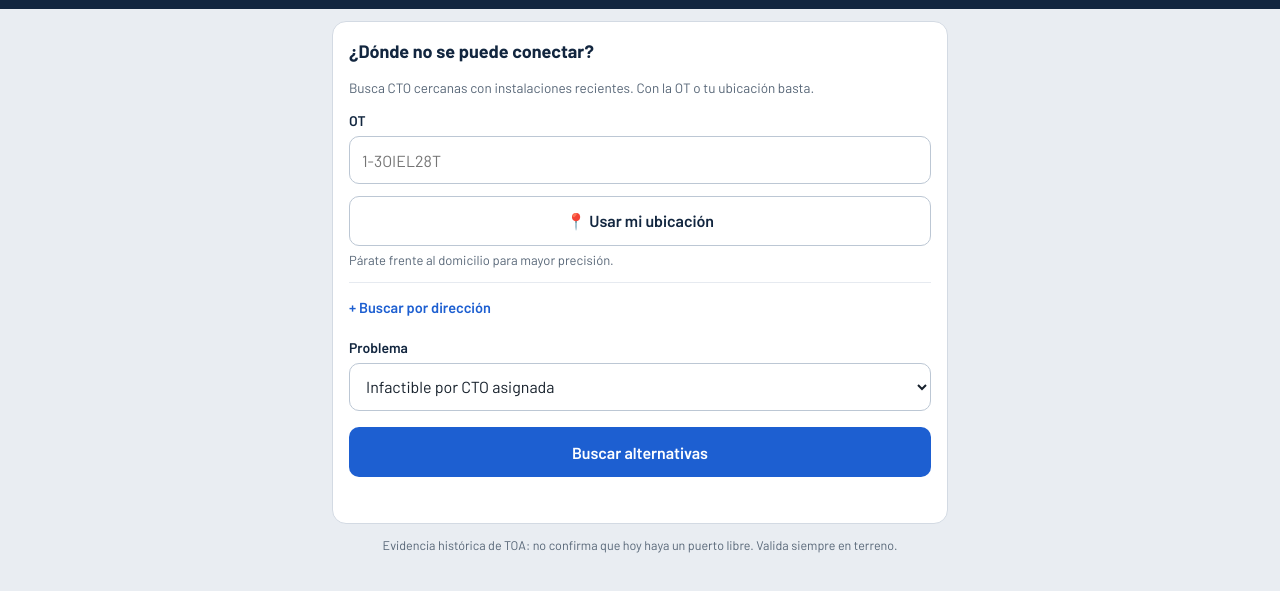
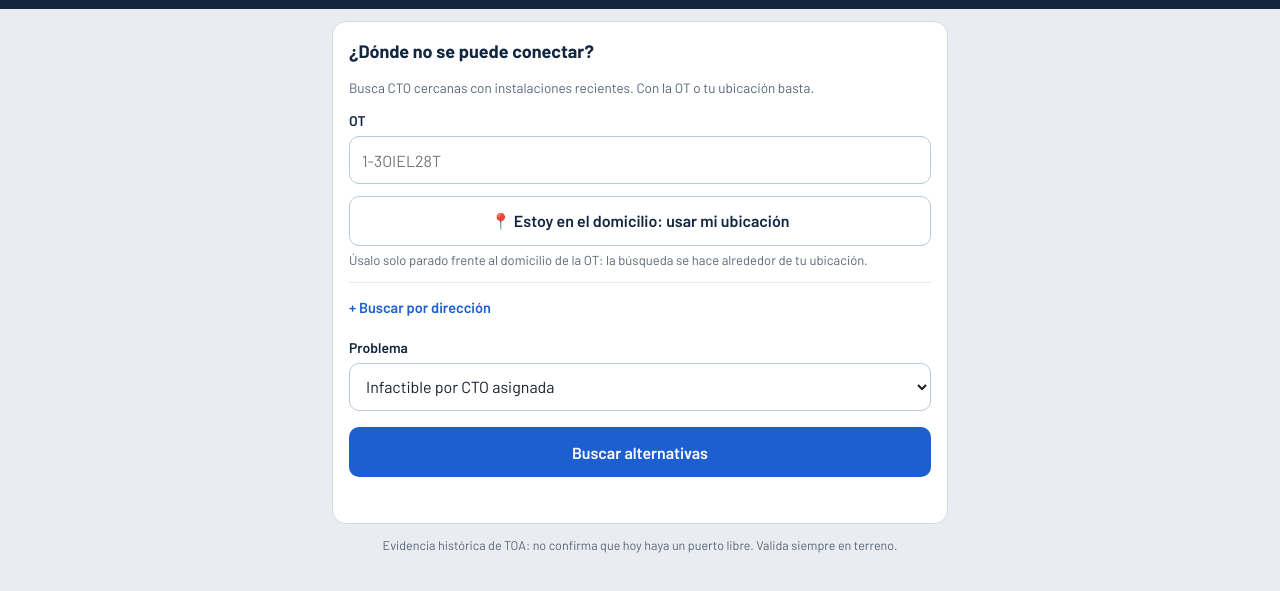
Before and after one commit to jrivassegovia/xr3-factibilidad, a plain HTML site: page index.html in a window 1280 px wide. Shown: the part 57-648 px from the top of the page. Drawn offline with nearby package versions, Linux system fonts and the light colour scheme; no server answers.

Commit message:
Add files via upload

```diff
--- a/index.html
+++ b/index.html
@@ -132,8 +132,8 @@ ol.que li{margin:5px 0}
     <form id="f" autocomplete="off" novalidate>
       <label for="ot">OT</label>
       <input id="ot" placeholder="1-3OIEL28T" autocapitalize="characters" spellcheck="false">
-      <button class="btn sec gps" id="btGps" type="button">📍 Usar mi ubicación</button>
-      <div class="gps-txt" id="gpsTxt">Párate frente al domicilio para mayor precisión.</div>
+      <button class="btn sec gps" id="btGps" type="button">📍 Estoy en el domicilio: usar mi ubicación</button>
+      <div class="gps-txt" id="gpsTxt">Úsalo solo parado frente al domicilio de la OT: la búsqueda se hace alrededor de tu ubicación.</div>
       <details class="otra" id="otra"><summary>Buscar por dirección</summary>
         <label for="comuna">Comuna</label><input id="comuna" list="lcomunas" placeholder="Calama"><datalist id="lcomunas"></datalist>
         <label for="dir">Dirección</label><input id="dir" placeholder="Antofagasta 2171">
```
